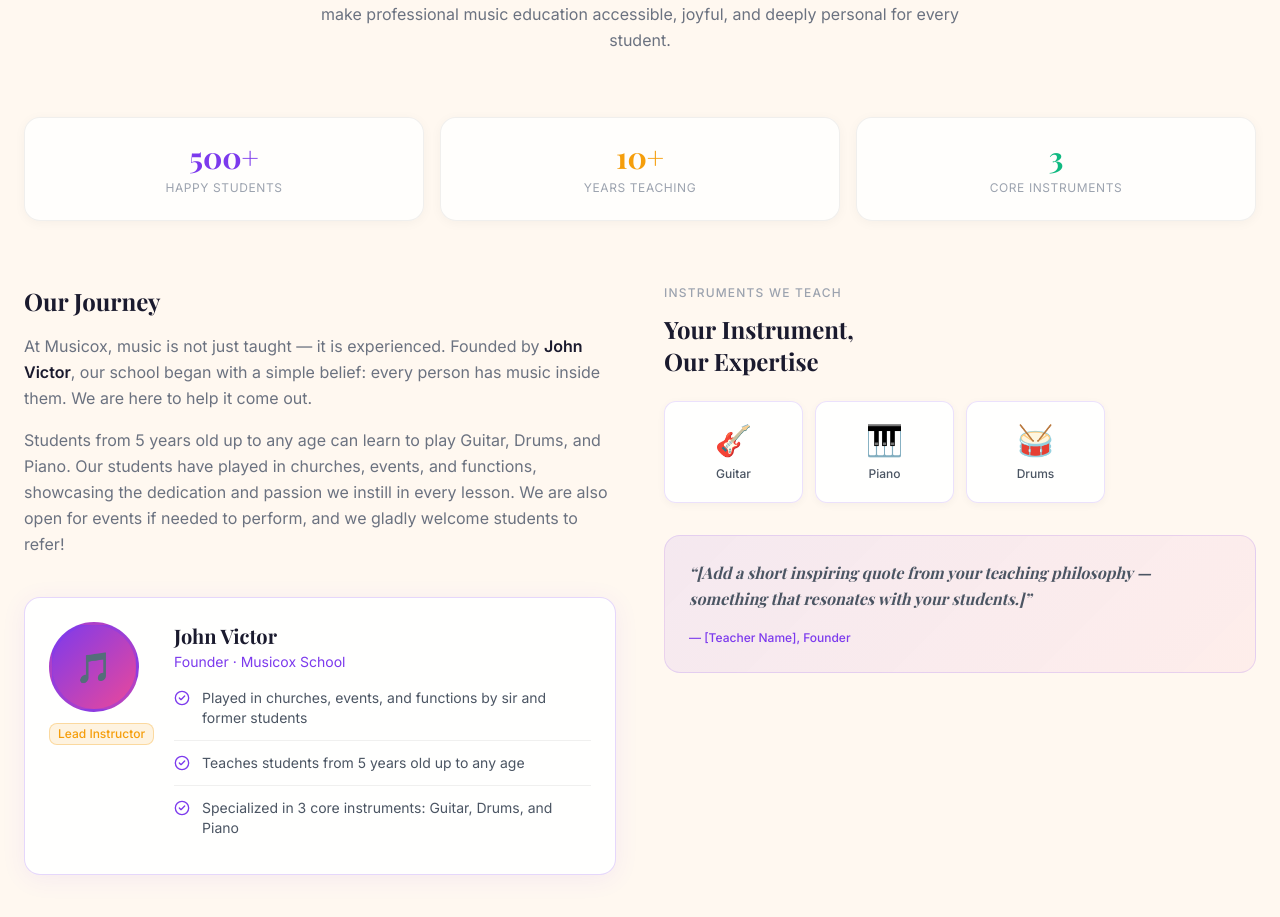
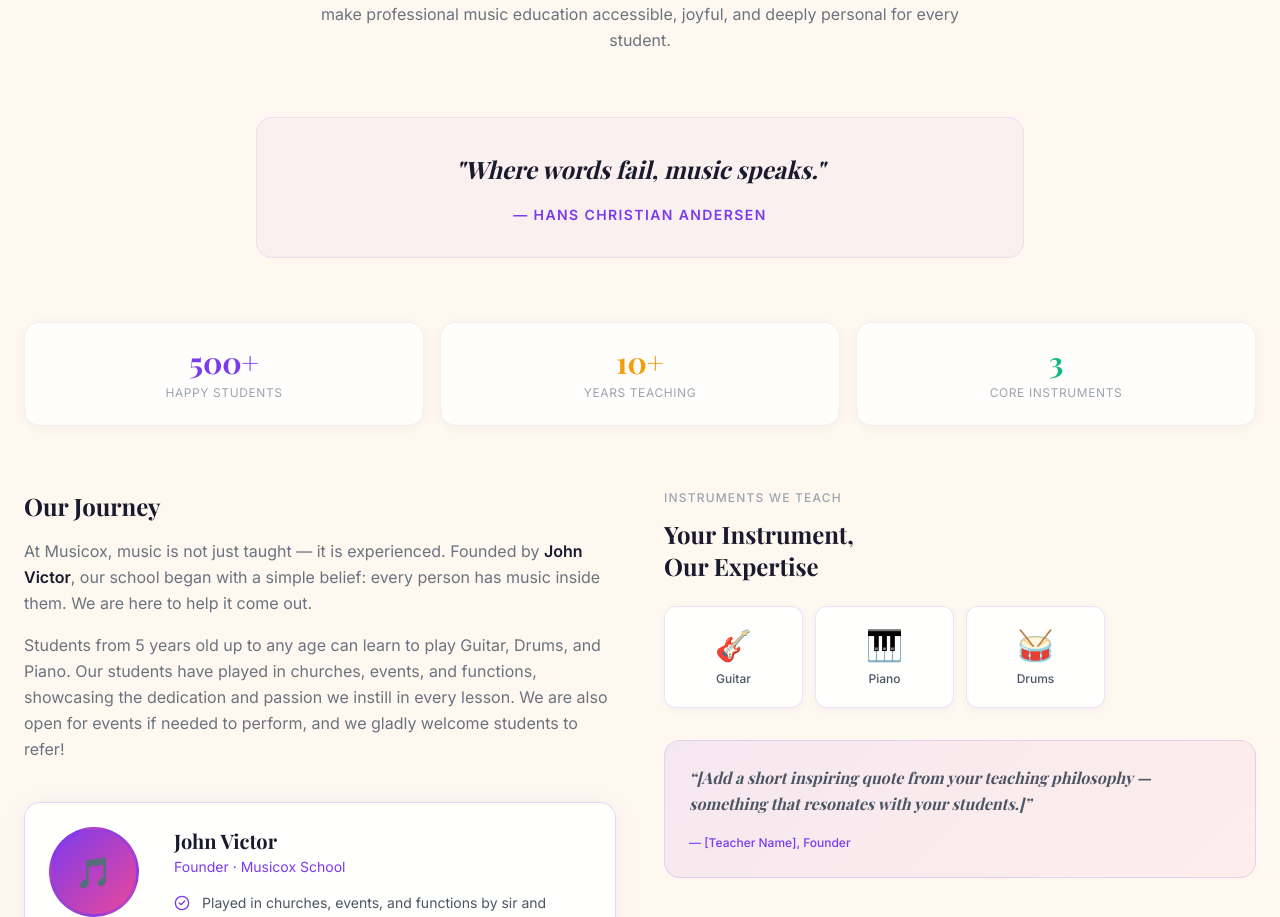
Before and after one commit to Kalpavruksha/Musicox, a Next.js app: page / in a window 1280 px wide. Shown: the part 4087-5004 px from the top of the page. Built offline with nearby package versions, Linux system fonts and the light colour scheme.

Commit message:
Add Hans Christian Andersen quote to About section

```diff
--- a/components/About.tsx
+++ b/components/About.tsx
@@ -77,6 +77,23 @@
           </p>
         </motion.div>
 
+        {/* ── Quote ────────────────────────────────────────────────────────── */}
+        <motion.div
+          initial={{ opacity: 0, y: 20 }}
+          whileInView={{ opacity: 1, y: 0 }}
+          viewport={{ once: true }}
+          transition={{ duration: 0.6, delay: 0.2 }}
+          className="max-w-3xl mx-auto mb-16 text-center"
+        >
+          <blockquote className="relative p-8 rounded-2xl" style={{ background: "rgba(124, 58, 237, 0.04)", border: "1px solid rgba(124, 58, 237, 0.1)" }}>
+            <p className="text-xl md:text-2xl italic font-medium leading-relaxed mb-4" style={{ fontFamily: "'Playfair Display', serif", color: "#1a1a2e" }}>
+              "Where words fail, music speaks."
+            </p>
+            <footer className="text-sm font-semibold tracking-widest uppercase" style={{ color: "#7C3AED", fontFamily: "'Inter', sans-serif" }}>
+              — Hans Christian Andersen
+            </footer>
+          </blockquote>
+        </motion.div>
         {/* ── Stats ────────────────────────────────────────────────────────── */}
         <motion.div
           variants={containerVariants}
```
